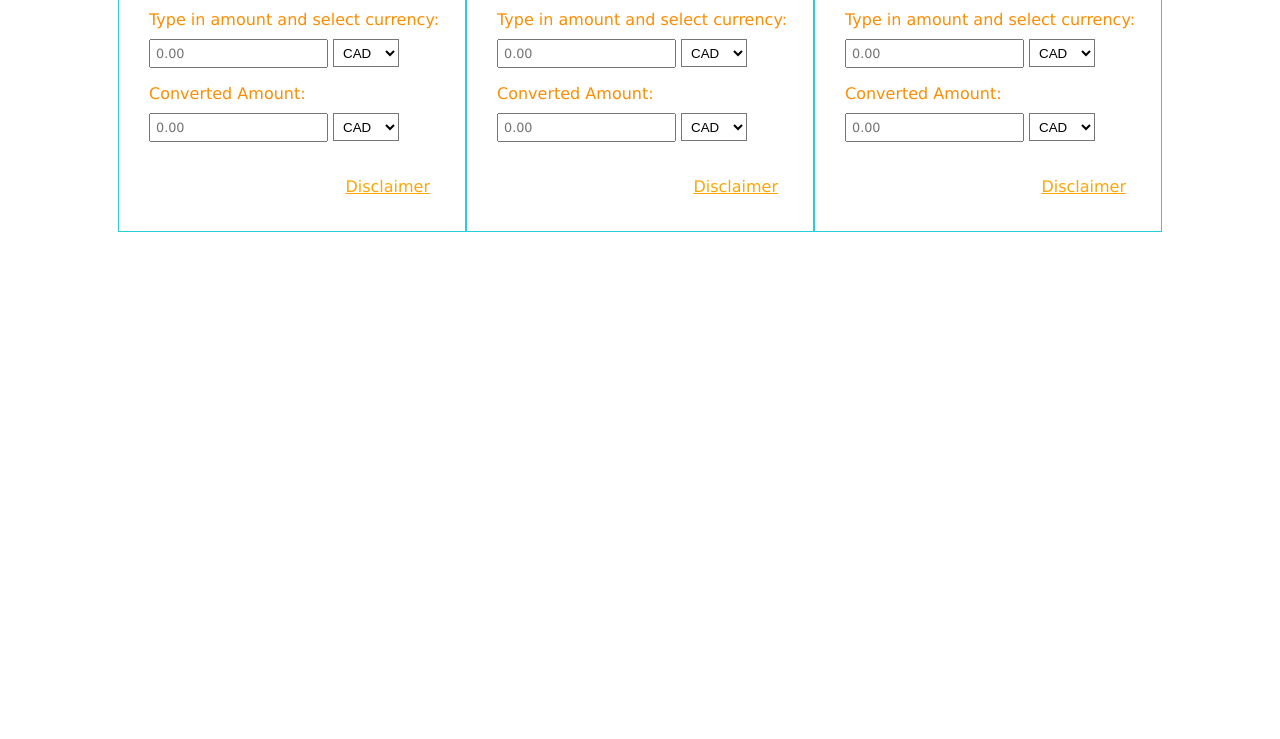
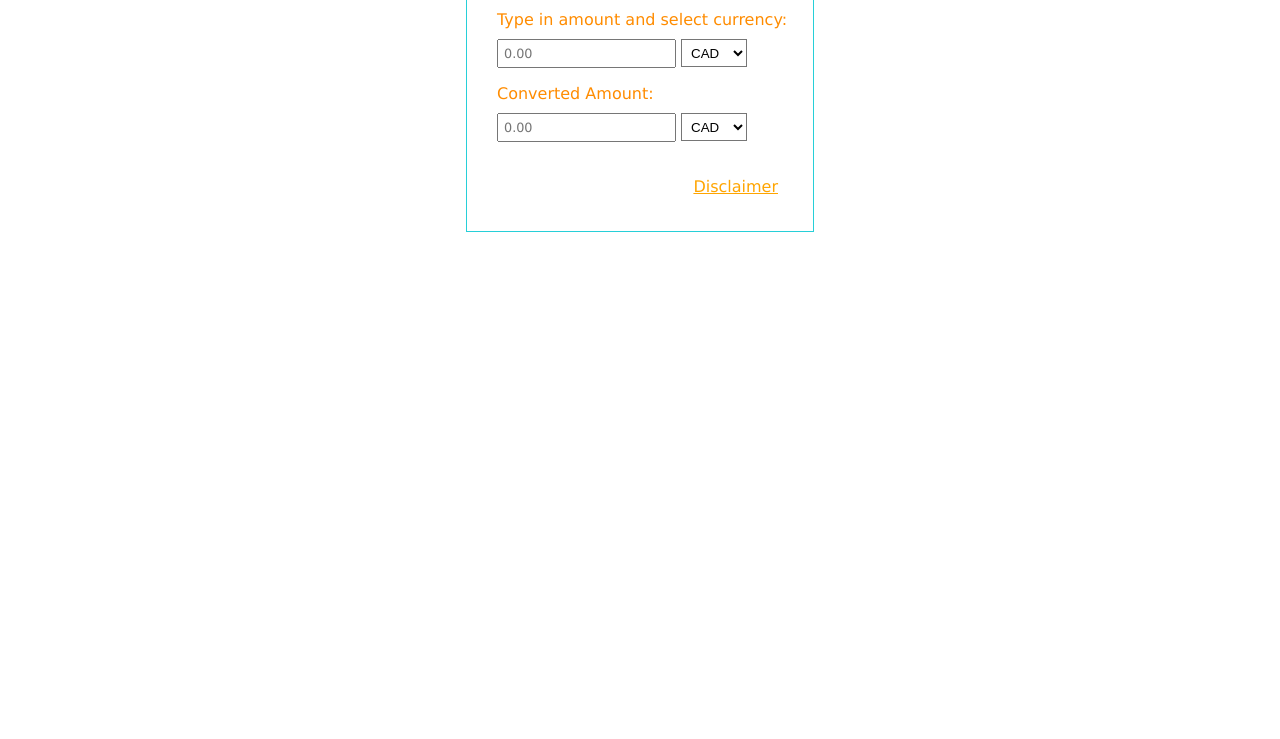
Before and after one commit to VinishaDsouza/currencyConverter, a website: page index.html in a window 1280 px wide. Shown: the part 61-800 px from the top of the page. Drawn offline with Linux system fonts and the light colour scheme.

Commit message:
fixed component

```diff
--- a/index.html
+++ b/index.html
@@ -9,66 +9,6 @@
 	<link rel="stylesheet" href="style.css">
 </head>
 <body>
-<!--Component 1-->
-	<section class="currencyconverter">
-		<h3 class="currency_header" style="color:darkorange;" >Currency Converter</h3>
-		<div class="input-currency-container">
-			<p class="currency-title" style="color:darkorange;">Type in amount and select currency:</p>
-			<form action="">
-				<input type="number" placeholder="0.00" id='input' onkeyup="onSelect()">
-				<select id="first" onchange="onSelect()">
-					<option value="CAD">CAD</option>
-					<option value="USD">USD</option>
-					<option value="EUR">EUR</option>
-				</select>
-			</form>
-		</div>
-		<div class="output-currency-container">
-			<p class="currency-title" style="color:darkorange;">Converted Amount:</p>
-			<form action="">
-				<input type="number" placeholder="0.00" id= 'converted'>
-				<select id="second" onchange="onSelect()">
-					<option value="CAD">CAD</option>
-					<option value="USD">USD</option>
-					<option value="EUR">EUR</option>
-				</select>
-			</form>
-		</div>
-		<a href="https://api.fixer.io/latest" class="disclaimer">
-			Disclaimer
-		</a>
-	</section>
-	<!--Component 2-->
-	<section class="currencyconverter">
-		<h3 class="currency_header" style="color:darkorange;" >Currency Converter</h3>
-		<div class="input-currency-container">
-			<p class="currency-title" style="color:darkorange;">Type in amount and select currency:</p>
-			<form action="">
-				<input type="number" placeholder="0.00" id='input' onkeyup="onSelect()">
-				<select id="first" onchange="onSelect()">
-					<option value="CAD">CAD</option>
-					<option value="USD">USD</option>
-					<option value="EUR">EUR</option>
-				</select>
-			</form>
-		</div>
-		<div class="output-currency-container">
-			<p class="currency-title" style="color:darkorange;">Converted Amount:</p>
-			<form action="">
-				<input type="number" placeholder="0.00" id= 'converted'>
-				<select id="second" onchange="onSelect()">
-					<option value="CAD">CAD</option>
-					<option value="USD">USD</option>
-					<option value="EUR">EUR</option>
-				</select>
-			</form>
-		</div>
-		<a href="https://api.fixer.io/latest" class="disclaimer">
-			Disclaimer
-		</a>
-	</section>
-
-	<!--Component 3-->
 	<section class="currencyconverter">
 		<h3 class="currency_header" style="color:darkorange;" >Currency Converter</h3>
 		<div class="input-currency-container">
```
